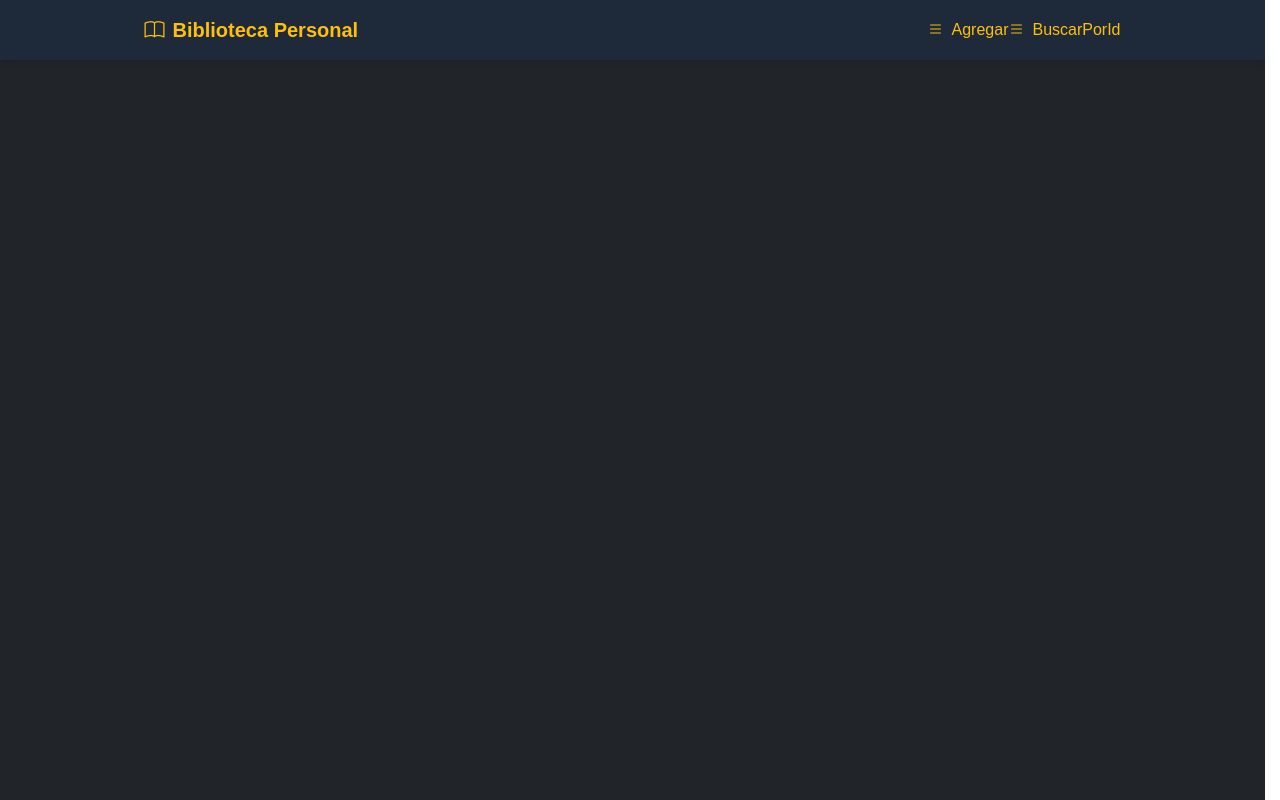
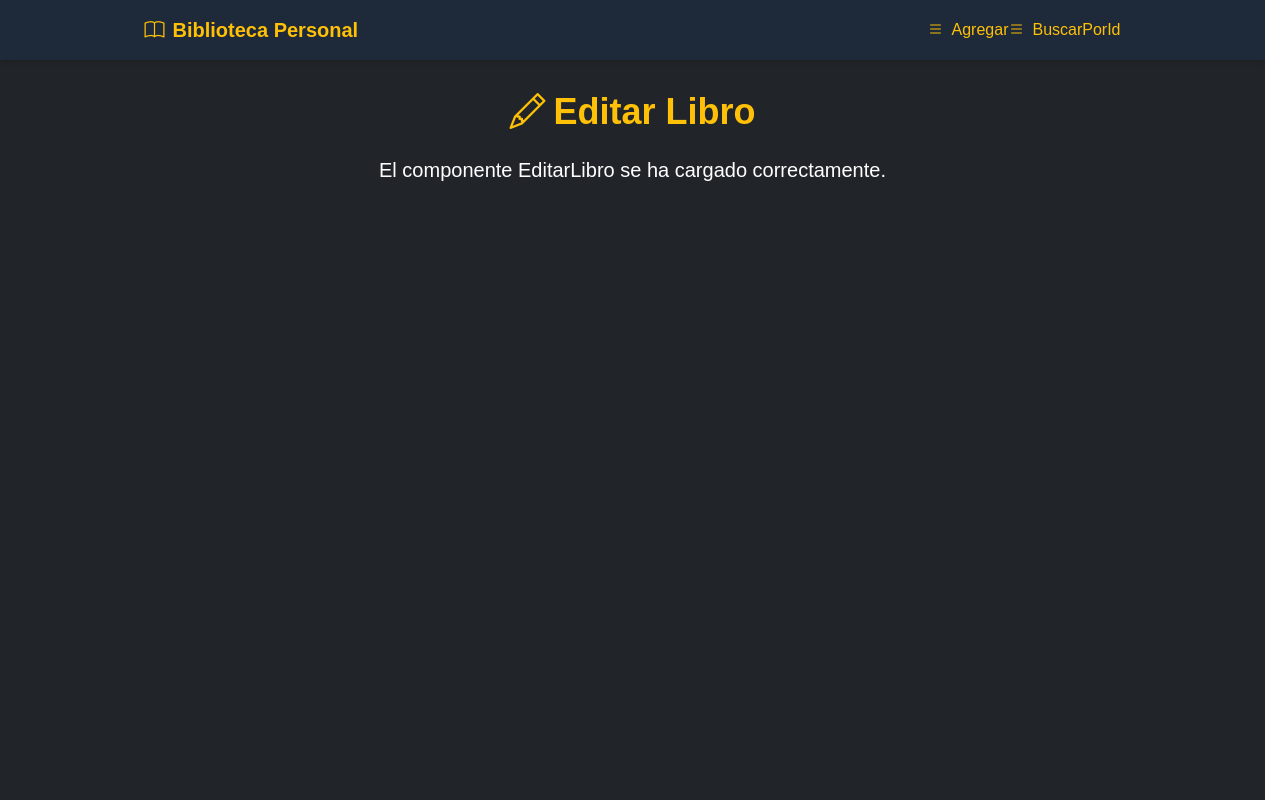
Before and after one commit to VictorCarmonaMoraza/React_FastAPI_2027, a React (Vite) app: page /editar/1 in a window 1280 px wide. Built offline with nearby package versions, Linux system fonts and the light colour scheme.

Commit message:
Agregar boton de Editar

```diff
--- a/src/App.jsx
+++ b/src/App.jsx
@@ -1,5 +1,6 @@
 import ListadoLibros from "./libros/ListadoLibros";
 import AgregarLibro from "./libros/AgregarLibro";
+import EditarLibro from "./libros/EditarLibro";
 import BuscarLibroPorId from "./libros/BuscarLibroPorId";
 import Navegacion from "./componentes/Navegacion";
 import { Routes, Route } from "react-router-dom";
@@ -14,6 +15,8 @@ function App() {
         <Route path="/" element={<ListadoLibros />} />
         <Route path="/agregar" element={<AgregarLibro />} />
         <Route path="/buscar-por-id" element={<BuscarLibroPorId />} />
+        {/* [NUEVO] Ruta para editar un libro concreto */}
+        <Route path="/editar/:id" element={<EditarLibro />} />
       </Routes>
 
     </main>
--- a/src/api/libros.js
+++ b/src/api/libros.js
@@ -59,4 +59,9 @@ async function buscarLibroPorId(id) {
   return respuesta.data;
 }
 
-export { api, urlBase, listarLibros, crearLibro, buscarLibroPorId };
+async function editarLibro(id) {
+  debugger;
+
+}
+
+export { api, urlBase, listarLibros, crearLibro, buscarLibroPorId, editarLibro };
--- a/src/libros/EditarLibro.jsx
+++ b/src/libros/EditarLibro.jsx
@@ -0,0 +1,18 @@
+function EditarLibro() {
+  return (
+    <div className="mx-auto mt-8 max-w-3xl px-6">
+
+      <h2 className="text-center text-4xl font-semibold text-[#ffc107]">
+        <i className="bi bi-pencil mr-2"></i>
+        Editar Libro
+      </h2>
+
+      <p className="mt-6 text-center text-xl text-white">
+        El componente EditarLibro se ha cargado correctamente.
+      </p>
+
+    </div>
+  );
+}
+
+export default EditarLibro;
--- a/src/libros/ListadoLibros.jsx
+++ b/src/libros/ListadoLibros.jsx
@@ -1,17 +1,19 @@
 import { useEffect, useState } from "react";
 
 import { listarLibros } from "../api/libros";
+
+import { editarLibro } from "../api/libros";
 
 // [MODIFICADO]
 function ListadoLibros() {
   const [libros, setLibros] = useState([]);
 
   useEffect(() => {
-  async function cargarDatos(){
-    try{
+    async function cargarDatos() {
+      try {
         const data = await listarLibros();
         setLibros(data);
-    }catch(error){
+      } catch (error) {
         console.error("Error al obtener los libros:", error);
       }
     }
@@ -45,6 +47,9 @@ setLibros(data);
               <th scope="col" className="px-6 py-3">
                 Rating
               </th>
+              <th scope="col" className="px-6 py-3">
+                Acciones
+              </th>
             </tr>
           </thead>
 
@@ -69,6 +74,18 @@ setLibros(data);
                 <td className="px-6 py-4">
                   {libro.rating}
                 </td>
+                {/* Sección de acciones para cada libro (editar, eliminar) */}
+                <td className="px-4 py-4">
+                  <button
+                    type="button"
+                    onClick={() => editarLibro(libro.id)}
+                    className="rounded bg-blue-600 px-4 py-2 font-semibold text-white hover:bg-blue-700"
+                  >
+                    <i className="bi bi-pencil mr-2"></i>
+                    Editar
+                  </button>
+                </td>
+
               </tr>
             ))}
           </tbody>
```
Lines whose indentation alone changed are shown as unchanged.
